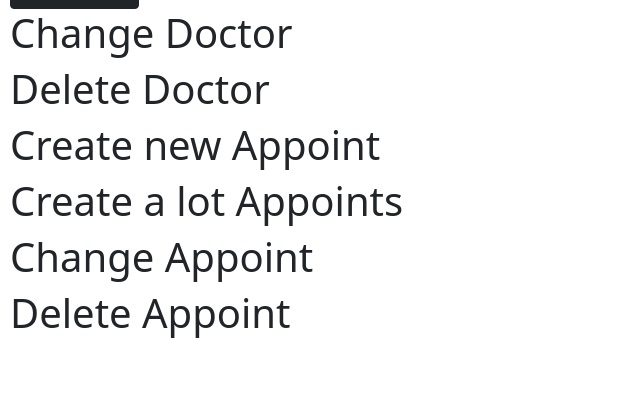
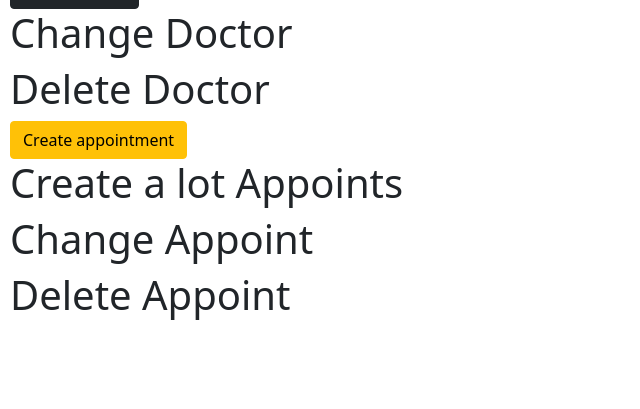
Before and after one commit to Atomnory/appointment, a Django app: page /dashboard in a window 1280 px wide. Shown: the part 233-642 px from the top of the page, without its empty margins (0-640 px from the left). Run offline with Django 3.2, Linux system fonts and the light colour scheme; a user stored in the database is signed in; tables that the repository leaves empty hold one stand-in row (values such as "Sample post").

Commit message:
Add create_appoint by moderator

```diff
--- a/appoint.txt
+++ b/appoint.txt
@@ -7,7 +7,7 @@ Appoint project
 
 
 1,5. Добавить страницу смены пароля для Moderator
-2. Добавить создание appointment доктором
+2. Добавить массовое создание appointment модератором
 3. Добавить разные html страницы
 
 
--- a/main/appoint/models.py
+++ b/main/appoint/models.py
@@ -17,11 +17,11 @@ class User(AbstractUser):
     def __str__(self):
         return "%s %s" % (self.first_name, self.last_name)
 
+    def get_absolute_url(self):
+        return '/%i' % self.pk
+
     def get_full_name(self):
         return '%s %s' % (self.first_name, self.last_name)
-
-    def get_absolute_url(self):
-        return '/%i' % self.pk
 
     def is_customer(self):
         """Return True if User is Customer, else False"""
@@ -59,13 +59,13 @@ class Moderator(User):
     class Meta:
         ordering = ['last_name']
 
+    def __str__(self):
+        return "%s %s" % (self.first_name, self.last_name)
+
     def save(self, *args, **kwargs):
         if not self.pk:
             self.user_type = 'M'
         return super().save(*args, **kwargs)
-
-    def __str__(self):
-        return "%s %s" % (self.first_name, self.last_name)
 
     def get_full_name(self):
         return '%s %s' % (self.first_name, self.last_name)
@@ -79,20 +79,20 @@ class Doctor(User):
     class Meta:
         ordering = ['specialization', 'last_name']
 
+    def __str__(self):
+        return "%s %s" % (self.first_name, self.last_name)
+
     def save(self, *args, **kwargs):
         if not self.pk:
             self.user_type = 'D'
         return super().save(*args, **kwargs)
 
-    def __str__(self):
-        return "%s %s" % (self.first_name, self.last_name)
+    def get_absolute_url(self):
+        # return f'/{self.pk}'
+        return '/%i' % self.pk
 
     def get_full_name(self):
         return '%s %s' % (self.first_name, self.last_name)
-
-    def get_absolute_url(self):
-        # return f'/{self.pk}'
-        return '/%i' % self.pk
 
 
 class Customer(User):
@@ -101,20 +101,20 @@ class Customer(User):
     class Meta:
         ordering = ['last_name']
 
+    def __str__(self):
+        return "%s %s" % (self.first_name, self.last_name)
+
     def save(self, *args, **kwargs):
         if not self.pk:
             self.user_type = 'C'
         return super().save(*args, **kwargs)
 
-    def __str__(self):
-        return "%s %s" % (self.first_name, self.last_name)
+    def get_absolute_url(self):
+        return f'/profile/{self.pk}'
+        # return '/profile/%i' % self.pk
 
     def get_full_name(self):
         return '%s %s' % (self.first_name, self.last_name)
-
-    def get_absolute_url(self):
-        return f'/profile/{self.pk}'
-        # return '/profile/%i' % self.pk
 
 
 class Appointment(models.Model):
@@ -123,6 +123,15 @@ class Appointment(models.Model):
     date = models.DateField('Date')
     customer = models.ForeignKey(Customer, on_delete=models.SET_NULL, null=True)
     doctor = models.ForeignKey(Doctor, on_delete=models.CASCADE)
+
+    class Meta:
+        ordering = ['start_time']
+
+    def __str__(self):
+        return str(self.start_time)
+
+    def get_absolute_url(self):
+        return f'/{self.doctor.id}/appoint/{self.id}'
 
     def has_not_customer(self):
         """
@@ -154,15 +163,6 @@ class Appointment(models.Model):
         # function helps hide appointments on weekend
         return 0 <= self.date.weekday() <= 4
 
-    def __str__(self):
-        return str(self.start_time)
-
-    def get_absolute_url(self):
-        return f'/{self.doctor.id}/appoint/{self.id}'
-
-    class Meta:
-        ordering = ['start_time']
-
     has_not_customer.boolean = True
     has_not_customer.short_description = 'Has not customer?'
 
--- a/main/appoint/templates/appoint/create_appoint.html
+++ b/main/appoint/templates/appoint/create_appoint.html
@@ -9,7 +9,7 @@
 
 
 {% block BodyContent %}
-    <div class="create_appoint">
+    <div class="create_appoint_doctor">
         {{ user.get_full_name }}<br>
         <form method="post">
             {% csrf_token %}
--- a/main/appoint/templates/appoint/doctor_dashboard.html
+++ b/main/appoint/templates/appoint/doctor_dashboard.html
@@ -7,7 +7,7 @@
         <h1>{{ user.get_full_name }}</h1>
     </div>
     <h1>Create new Appoint</h1>
-        <a href="{% url 'create_appoint' user.pk %}" class="btn btn-dark" role="button">Create appointment</a><br>
+        <a href="{% url 'create_appoint_doctor' user.pk %}" class="btn btn-dark" role="button">Create appointment</a><br>
     <h1>Change Appoint</h1>
     <h1>Delete Appoint</h1>
 {% endblock %}
--- a/main/appoint/templates/appoint/moderator_dashboard.html
+++ b/main/appoint/templates/appoint/moderator_dashboard.html
@@ -10,7 +10,7 @@
     <a href="{% url 'register_doctor' %}" class="btn btn-dark" role="button">Create doctor</a><br>
     <h1>Change Doctor</h1>
     <h1>Delete Doctor</h1>
-    <h1>Create new Appoint</h1>
+    <a href="{% url 'create_appoint_moderator' %}" class="btn btn-warning" role="button">Create appointment</a><br>
     <h1>Create a lot Appoints</h1>
     <h1>Change Appoint</h1>
     <h1>Delete Appoint</h1>
--- a/main/appoint/urls.py
+++ b/main/appoint/urls.py
@@ -10,7 +10,8 @@ urlpatterns = [
     path('<int:doctor_pk>/appoint/<int:appoint_pk>', views.appoint_detail, name='appoint_detail'),
     path('<int:doctor_pk>/appoint/<int:appoint_pk>/make', views.make_appoint, name='make_appoint'),
     path('dashboard', views.moderator_dashboard, name='moderator_dashboard'),
+    path('dashboard/appoint-create', views.create_appoint_moderator, name='create_appoint_moderator'),
     path('dashboard/<int:doctor_pk>', views.doctor_dashboard, name='doctor_dashboard'),
-    path('dashboard/<int:doctor_pk>/appoint-create', views.create_appoint, name='create_appoint'),
+    path('dashboard/<int:doctor_pk>/appoint-create', views.create_appoint_doctor, name='create_appoint_doctor'),
 
 ]
--- a/main/appoint/views.py
+++ b/main/appoint/views.py
@@ -10,7 +10,8 @@ from django.contrib.auth.decorators import permission_required
 from datetime import date
 from datetime import timedelta
 
-from .forms import AppointmentCreateForm
+from .forms import AppointmentCreateFormDoctor
+from .forms import AppointmentCreateFormModerator
 from .models import Appointment
 from .models import Moderator
 from .models import Doctor
@@ -299,11 +300,11 @@ def doctor_dashboard(request, doctor_pk):
 
 @login_required(login_url='login')
 @permission_required('appoint.add_appointment', raise_exception=True)
-def create_appoint(request, doctor_pk):
+def create_appoint_doctor(request, doctor_pk):
     doctor = get_object_or_404(Doctor, pk=doctor_pk)
 
-    if request.method == 'POST' and request.user.is_doctor:
-        form = AppointmentCreateForm(request.POST)
+    if request.method == 'POST' and request.user.is_doctor():
+        form = AppointmentCreateFormDoctor(request.POST)
         if form.is_valid():
             appoint = form.save(commit=False)
             appoint.doctor = doctor
@@ -314,6 +315,25 @@ def create_appoint(request, doctor_pk):
         else:
             raise Http404('Form is not valid')
     else:
-        form = AppointmentCreateForm()
+        form = AppointmentCreateFormDoctor()
 
     return render(request, 'appoint/create_appoint.html', {'form': form})
+
+
+@login_required(login_url='login')
+@permission_required('appoint.add_appointment', raise_exception=True)
+def create_appoint_moderator(request):
+
+    if request.method == 'POST' and request.user.is_moderator():
+        form = AppointmentCreateFormModerator(request.POST)
+        if form.is_valid():
+            appoint = form.save()
+
+            return redirect('doctor_appoints', doctor_pk=appoint.doctor.pk)
+
+        else:
+            raise Http404('Form is not valid')
+    else:
+        form = AppointmentCreateFormModerator()
+
+    return render(request, 'appoint/create_appoint.html', {'form': form})
```
Also changed, not shown: main/appoint/forms.py (+6 -1 lines).
